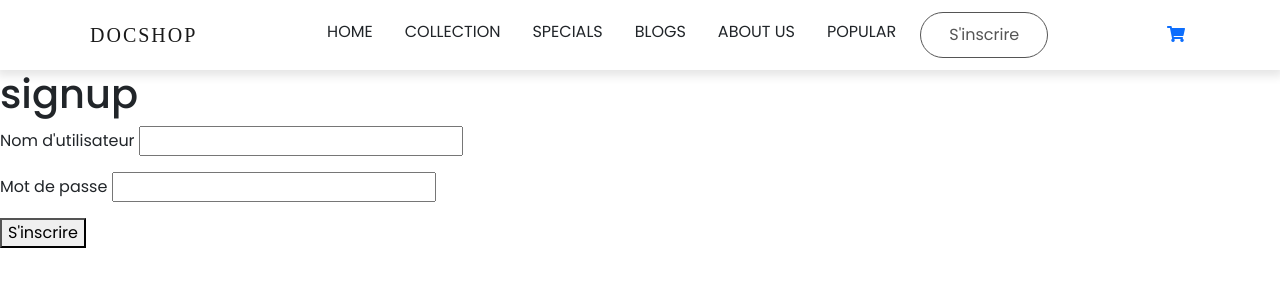
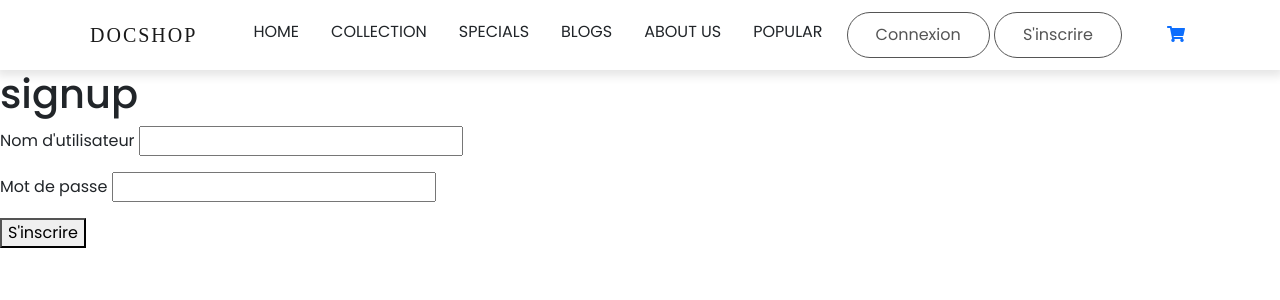
Before and after one commit to Akhystophane/W_Shop, a Django app: page /login/ in a window 1280 px wide. Shown: the top 300 px of the page. Run offline with Django 4.2, Linux system fonts and the light colour scheme; some libraries are stand-ins or nearby versions; some web fonts are replaced.

Commit message:
Update base.html

```diff
--- a/templates/base.html
+++ b/templates/base.html
@@ -73,7 +73,7 @@
                         {% if user.is_registered %}
                             <a href=" {% url 'logout' %}" class="btn btn-warning">Se déconnecter</a>
                         {% else %}
-<!--                            <a href=" {% url 'login' %}" class="btn btn-warning">Connexion</a>-->
+                           <a href=" {% url 'login' %}" class="btn btn-warning">Connexion</a>
                             <a href=" {% url 'signup' %}" class="btn btn-warning">S'inscrire</a>
                         {% endif %}
                         </div>
```
